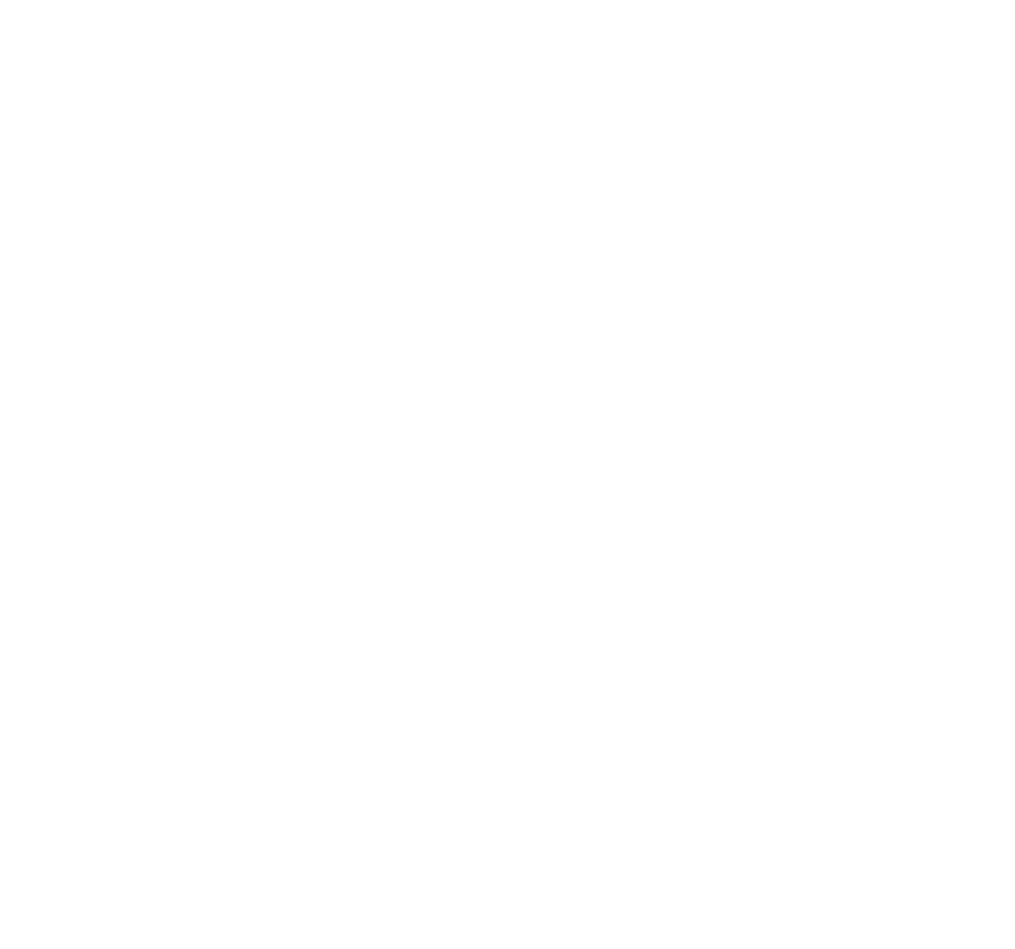
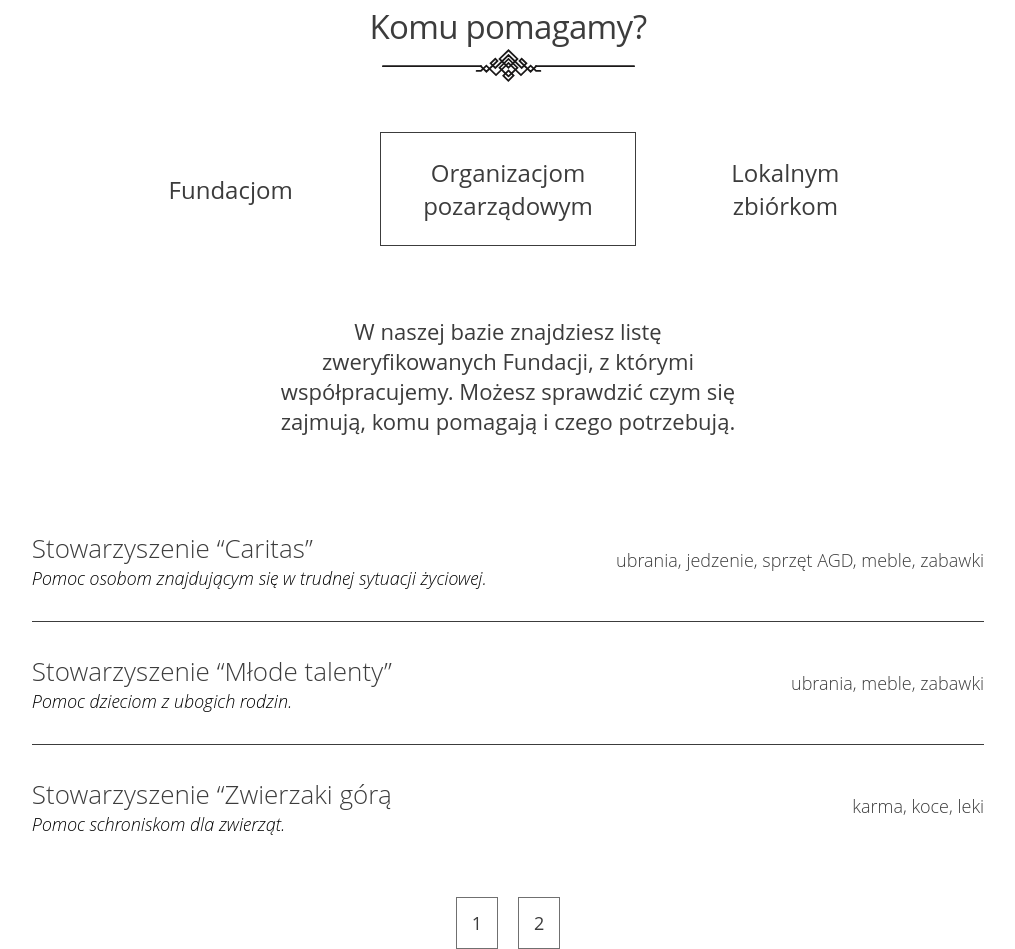
Before and after one commit to WiaterKa/2023.05.25----Donate_App, a React app: page /ngos in a window 1280 px wide. Shown: the part 3220-4169 px from the top of the page, without its empty margins (132-1147 px from the left). Before the commit the page ends 3154 px from the top, so only its background shows below. Built offline with nearby package versions, Linux system fonts and the light colour scheme; the HTML template or start-up script is replaced by a standard one.

Commit message:
Organisations section main setup

```diff
--- a/src/App.jsx
+++ b/src/App.jsx
@@ -1,10 +1,13 @@
 import Homepage from "./Routes/Homepage/Homepage";
 import "./sass/main.scss";
+import { Route, Routes } from "react-router-dom";
 
 function App() {
   return (
     <div className="content-wrapper">
-      <Homepage />
+      <Routes>
+        <Route path="/*" element={<Homepage />} />
+      </Routes>
     </div>
   );
 }
--- a/src/Routes/Homepage/Homepage.jsx
+++ b/src/Routes/Homepage/Homepage.jsx
@@ -1,6 +1,7 @@
 import React from "react";
 import AboutUs from "./components/AboutUs";
 import Hero from "./components/Hero";
+import Organisations from "./components/Organisations";
 import ProjectInfo from "./components/ProjectInfo";
 
 function Homepage(props) {
@@ -9,6 +10,7 @@ function Homepage(props) {
       <Hero />
       <ProjectInfo />
       <AboutUs />
+      <Organisations />
     </>
   );
 }
--- /dev/null
+++ b/src/Routes/Homepage/components/Organisations-subcomponents/Fundarising.jsx
@@ -0,0 +1,22 @@
+import React from "react";
+import { fundarising } from "../../../../helpers/OrganisationList";
+
+function Fundarising(props) {
+  return (
+    <>
+      <div className="organisations-box">
+        {fundarising.data.map((element) => (
+          <div className="organisation-container">
+            <div className="details">
+              <h3>{element.name}</h3>
+              <p>{element.description}</p>
+            </div>
+            <p className="needs">{element.needs}</p>
+          </div>
+        ))}
+      </div>
+    </>
+  );
+}
+
+export default Fundarising;
--- /dev/null
+++ b/src/Routes/Homepage/components/Organisations-subcomponents/Fundations.jsx
@@ -0,0 +1,47 @@
+import React from "react";
+import { useState } from "react";
+import { fundations } from "../../../../helpers/OrganisationList";
+
+function Fundations(props) {
+  const [currentPage, setCurrentPage] = useState(0);
+
+  const pages = [];
+  let x = 0;
+  let y = 3;
+  for (let i = 0; i < 3; i++) {
+    pages.push(fundations.data.slice(x, y));
+    x = x + 3;
+    y = y + 3;
+  }
+
+  return (
+    <>
+      <div className="organisations-box">
+        {pages[currentPage].map((element) => (
+          <div className="organisation-container">
+            <div className="details">
+              <h3>{element.name}</h3>
+              <p>{element.description}</p>
+            </div>
+            <p className="needs">{element.needs}</p>
+          </div>
+        ))}
+      </div>
+
+      <div>
+        <div className="pages-box">
+          {pages.map((page, index) => {
+            let number = index;
+            return (
+              <p key={index} onClick={() => setCurrentPage(index)}>
+                {number + 1}
+              </p>
+            );
+          })}
+        </div>
+      </div>
+    </>
+  );
+}
+
+export default Fundations;
--- /dev/null
+++ b/src/Routes/Homepage/components/Organisations-subcomponents/NGOs.jsx
@@ -0,0 +1,47 @@
+import React from "react";
+import { ngos } from "../../../../helpers/OrganisationList";
+import { useState } from "react";
+
+function NGOs(props) {
+  const [currentPage, setCurrentPage] = useState(0);
+
+  const pages = [];
+  let x = 0;
+  let y = 3;
+  for (let i = 0; i < 2; i++) {
+    pages.push(ngos.data.slice(x, y));
+    x = x + 3;
+    y = y + 3;
+  }
+
+  return (
+    <>
+      <div className="organisations-box">
+        {pages[currentPage].map((element) => (
+          <div className="organisation-container">
+            <div className="details">
+              <h3>{element.name}</h3>
+              <p>{element.description}</p>
+            </div>
+            <p className="needs">{element.needs}</p>
+          </div>
+        ))}
+      </div>
+
+      <div>
+        <div className="pages-box">
+          {pages.map((page, index) => {
+            let number = index;
+            return (
+              <p key={index} onClick={() => setCurrentPage(index)}>
+                {number + 1}
+              </p>
+            );
+          })}
+        </div>
+      </div>
+    </>
+  );
+}
+
+export default NGOs;
--- /dev/null
+++ b/src/Routes/Homepage/components/Organisations.jsx
@@ -0,0 +1,31 @@
+import React from "react";
+import { NavLink, Route, Routes } from "react-router-dom";
+import Fundarising from "./Organisations-subcomponents/Fundarising";
+import Fundations from "./Organisations-subcomponents/Fundations";
+import NGOs from "./Organisations-subcomponents/NGOs";
+
+function Organisations(props) {
+  return (
+    <section className="organisations">
+      <h2>Komu pomagamy?</h2>
+      <img src="Decoration.svg" alt="decoration-svg" />
+      <div className="options">
+        <NavLink to="/fundations">Fundacjom</NavLink>
+        <NavLink to="/ngos">Organizacjom pozarządowym</NavLink>
+        <NavLink to="/fundarisings">Lokalnym zbiórkom</NavLink>
+      </div>
+      <p className="p-main">
+        W naszej bazie znajdziesz listę zweryfikowanych Fundacji, z którymi
+        współpracujemy. Możesz sprawdzić czym się zajmują, komu pomagają i czego
+        potrzebują.
+      </p>
+      <Routes>
+        <Route path="/fundations" element={<Fundations />} />
+        <Route path="/ngos" element={<NGOs />} />
+        <Route path="/fundarisings" element={<Fundarising />} />
+      </Routes>
+    </section>
+  );
+}
+
+export default Organisations;
--- /dev/null
+++ b/src/helpers/OrganisationList.jsx
@@ -0,0 +1,104 @@
+export const fundations = {
+  data: [
+    {
+      name: `Fundacja “Dbam o Zdrowie”`,
+      description: "Pomoc osobom znajdującym się w trudnej sytuacji życiowej.",
+      needs: "ubrania, jedzenie, sprzęt AGD, meble, zabawki",
+    },
+    {
+      name: `Fundacja “Dla dzieci”`,
+      description: "Pomoc dzieciom z ubogich rodzin.",
+      needs: "ubrania, meble, zabawki",
+    },
+    {
+      name: `Fundacja “Pomoc dla zwierząt”`,
+      description: "Pomoc schroniskom dla zwierząt.",
+      needs: "karma, koce, leki",
+    },
+    {
+      name: `Fundacja “Aktywni seniorzy”`,
+      description: "Pomoc samotnym osobom starszym.",
+      needs: "ubrania, jedzenie, zabawki",
+    },
+    {
+      name: `Fundacja “Czyste środowisko”`,
+      description: "Działania na rzecz ochrony środowiska.",
+      needs: "meble, doniczki, kwiaty",
+    },
+    {
+      name: `Fundacja “Bezpieczna przystań”`,
+      description: "Wsparcie ofiar przemocy domowej.",
+      needs: "meble, naczynia, jedzenie",
+    },
+    {
+      name: `Fundacja “Kultura dla wszystkich”`,
+      description: "Dostęp do kultury dla osób z mniejszymi możliwościami.",
+      needs: "gazety, ksiązki, filmy, płyty CD",
+    },
+    {
+      name: `Fundacja “Bez domu”`,
+      description: "Pomoc dla osób nie posiadających miejsca zamieszkania.",
+      needs: "ubrania, jedzenie, ciepłe koce",
+    },
+    {
+      name: `Fundacja “Wiosna”`,
+      description: "Pomoc dla osób wykluczonych społecznie.",
+      needs: "ubrania, jedzenie, meble",
+    },
+  ],
+};
+
+export const ngos = {
+  data: [
+    {
+      name: `Stowarzyszenie “Caritas”`,
+      description: "Pomoc osobom znajdującym się w trudnej sytuacji życiowej.",
+      needs: "ubrania, jedzenie, sprzęt AGD, meble, zabawki",
+    },
+    {
+      name: `Stowarzyszenie “Młode talenty”`,
+      description: "Pomoc dzieciom z ubogich rodzin.",
+      needs: "ubrania, meble, zabawki",
+    },
+    {
+      name: `Stowarzyszenie “Zwierzaki górą`,
+      description: "Pomoc schroniskom dla zwierząt.",
+      needs: "karma, koce, leki",
+    },
+    {
+      name: `Stowarzyszenie “Uniwersytet trzeciego wieku”`,
+      description: "Pomoc samotnym osobom starszym.",
+      needs: "ubrania, jedzenie, zabawki",
+    },
+    {
+      name: `Stowarzyszenie “Czyste rzeki”`,
+      description: "Działania na rzecz ochrony środowiska.",
+      needs: "meble, doniczki, kwiaty",
+    },
+    {
+      name: `Stowarzyszenie “Bezpiecznie w domu`,
+      description: "Wsparcie ofiar przemocy domowej.",
+      needs: "meble, naczynia, jedzenie",
+    },
+  ],
+};
+
+export const fundarising = {
+  data: [
+    {
+      name: `Zbiórka "Akcja demokracja"`,
+      description: "Szerzenie podstaw demokracji bezpośredniej.",
+      needs: "ubrania, jedzenie, sprzęt AGD, meble, zabawki",
+    },
+    {
+      name: `Zbiórka "Dla dzieciaków!”`,
+      description: "Pomoc dzieciom z ubogich rodzin.",
+      needs: "ubrania, meble, zabawki",
+    },
+    {
+      name: `Zbiórka “Karma dla zwierzaków`,
+      description: "Pomoc schroniskom dla zwierząt.",
+      needs: "karma, koce, leki",
+    },
+  ],
+};
--- /dev/null
+++ b/src/sass/Routes/Homepage/Organisations.scss
@@ -0,0 +1,103 @@
+.organisations {
+  padding-inline: 19%;
+  padding-top: 7rem;
+  display: flex;
+  flex-direction: column;
+  align-items: center;
+
+  h2 {
+    font: normal normal normal 3.3rem "Open Sans";
+    letter-spacing: -0.76px;
+    color: #3c3c3c;
+    opacity: 1;
+  }
+
+  .options {
+    padding-top: 5rem;
+    display: flex;
+    justify-content: space-between;
+    text-align: center;
+    gap: 3rem;
+
+    a {
+      display: flex;
+      align-items: center;
+      justify-content: center;
+      padding: 2.3rem 4.2rem;
+      font: normal normal normal 2.4rem "Open Sans";
+      color: #3c3c3c;
+      text-decoration: none;
+      width: 33.3%;
+      border: 0.75px solid transparent;
+      transition: all 0.3s ease-in-out;
+    }
+
+    .active {
+      border: 0.75px solid #3c3c3c;
+    }
+  }
+
+  .p-main {
+    text-align: center;
+    font: normal normal normal 2.2rem "Open Sans";
+    color: #3c3c3c;
+    padding-inline: 20%;
+    padding-top: 7rem;
+    padding-bottom: 6.3rem;
+  }
+
+  .organisations-box {
+    display: flex;
+    flex-direction: column;
+
+    width: 120%;
+
+    .organisation-container {
+      display: flex;
+      justify-content: space-between;
+      border-bottom: 0.75px solid #3c3c3c;
+      align-items: center;
+
+      &:last-child {
+        border: none;
+      }
+
+      .details {
+        h3 {
+          text-align: left;
+          font: normal normal 300 2.6rem "Open Sans";
+          //   Merriweather
+          color: #3c3c3c;
+          padding-top: 3.1rem;
+        }
+
+        p {
+          font: italic normal 300 1.8rem "Open Sans";
+          padding-bottom: 3.1rem;
+        }
+      }
+
+      .needs {
+        font: normal normal 300 1.8rem "Open Sans";
+        color: #3c3c3c;
+      }
+    }
+  }
+  .pages-box {
+    display: flex;
+    gap: 2rem;
+    padding-top: 3rem;
+
+    p {
+      font: normal normal normal 1.8rem "Open Sans";
+      color: #3c3c3c;
+      border: 1px solid #707070;
+      padding: 1.3rem 1.5rem;
+      cursor: pointer;
+    }
+
+    // .active {
+    //   border: 1px solid #707070;
+    // }
+  }
+}
--- a/src/sass/main.scss
+++ b/src/sass/main.scss
@@ -2,6 +2,7 @@
   box-sizing: border-box;
   margin: 0;
   padding: 0;
+  transition: all 0.3s ease-in-out;
 }
 
 html {
@@ -9,7 +10,10 @@ html {
   font-family: "Open Sans";
 }
 
+@import url("https://fonts.googleapis.com/css2?family=Merriweather:wght@300&display=swap");
+
 @import "./Routes/Homepage/Homepage";
 @import "./Routes/Homepage/Hero";
 @import "./Routes/Homepage/Projectinfo";
 @import "./Routes/Homepage/AboutUs";
+@import "./Routes/Homepage/Organisations";
```
